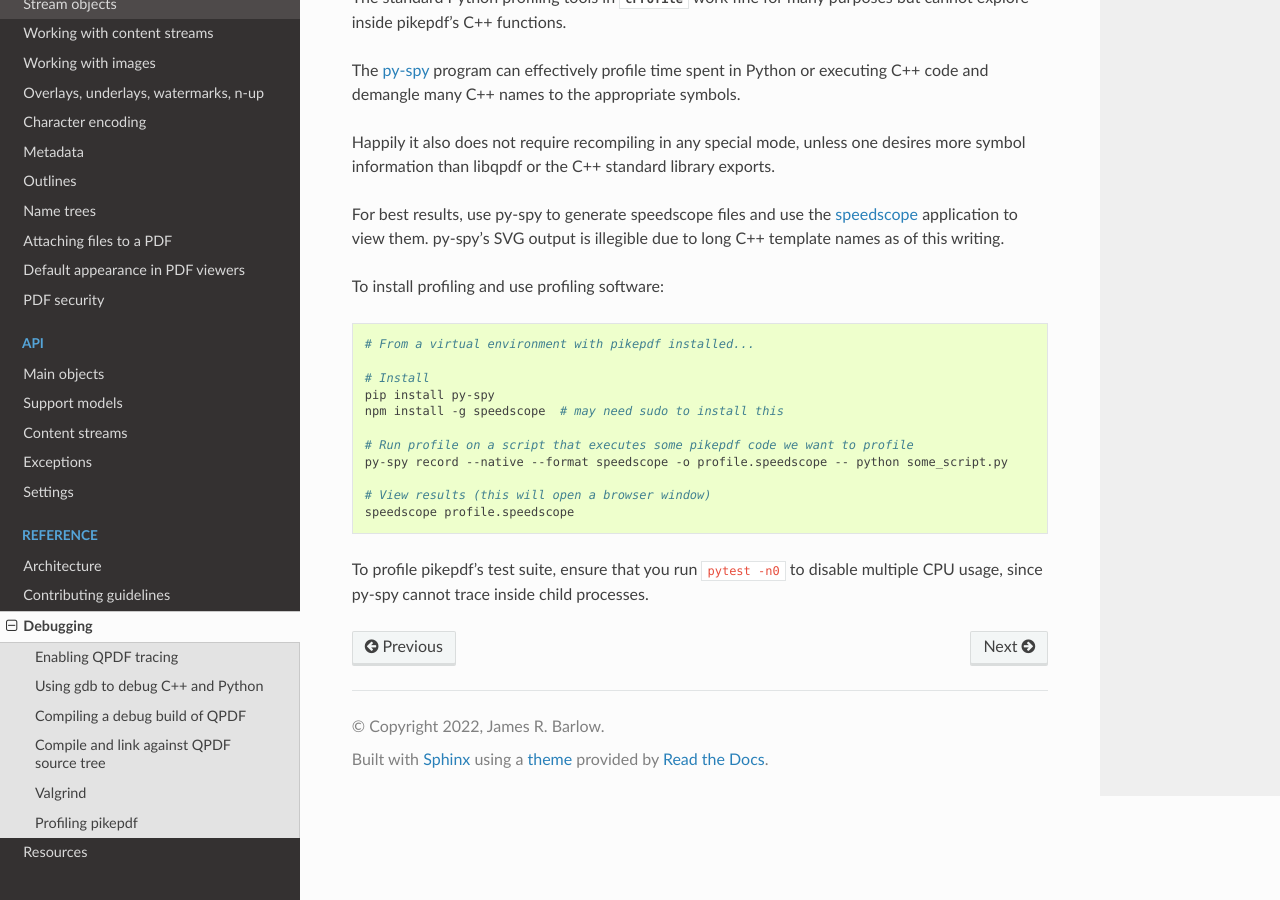
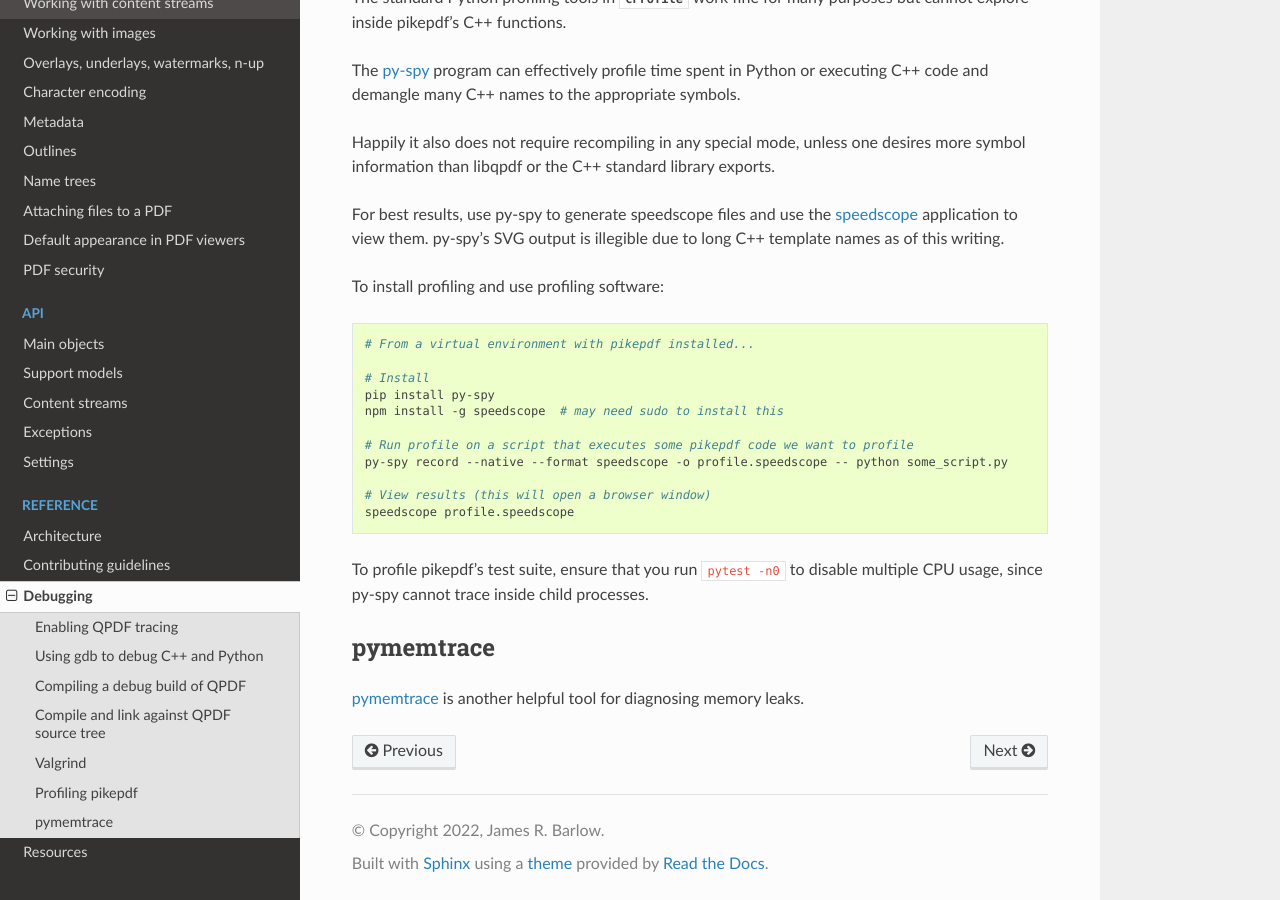
Before and after one commit to pikepdf/pikepdf, a Sphinx documentation site: the page built from docs/references/debugging.rst, in a window 1280 px wide and 900 px high, scrolled down 1704 px. Built offline with Sphinx 7.4.7 and the Read the Docs theme 2.0.0, drawn with Linux system fonts in a browser that asks for light colours; the version number could not be read and is left out.

Commit message:
docs: note pymemtrace for leaks

```diff
--- a/docs/references/debugging.rst
+++ b/docs/references/debugging.rst
@@ -120,3 +120,10 @@ multiple CPU usage, since py-spy cannot trace inside child processes.
 .. _py-spy: https://github.com/benfred/py-spy
 
 .. _speedscope: https://github.com/jlfwong/speedscope
+
+pymemtrace
+----------
+
+`pymemtrace`_ is another helpful tool for diagnosing memory leaks.
+
+.. _pymemtrace: https://pymemtrace.readthedocs.io/en/latest/index.html
```
